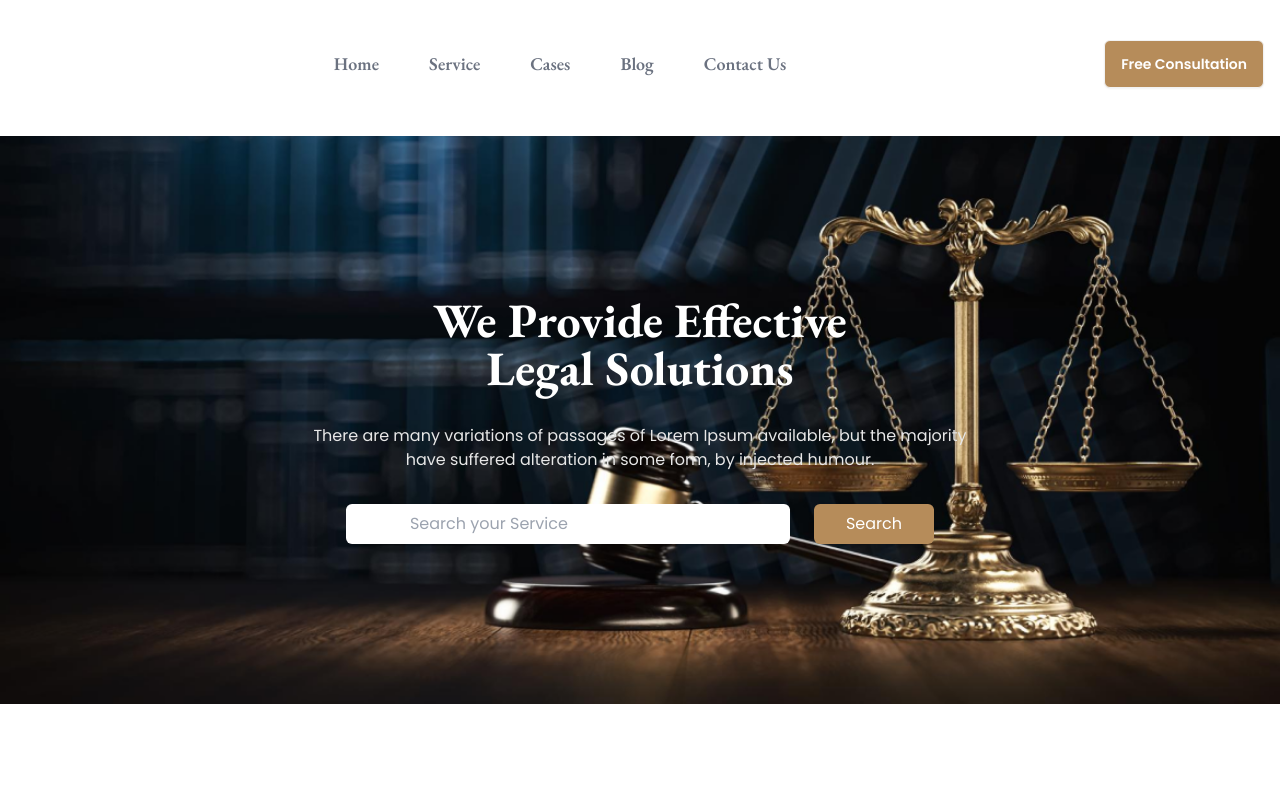
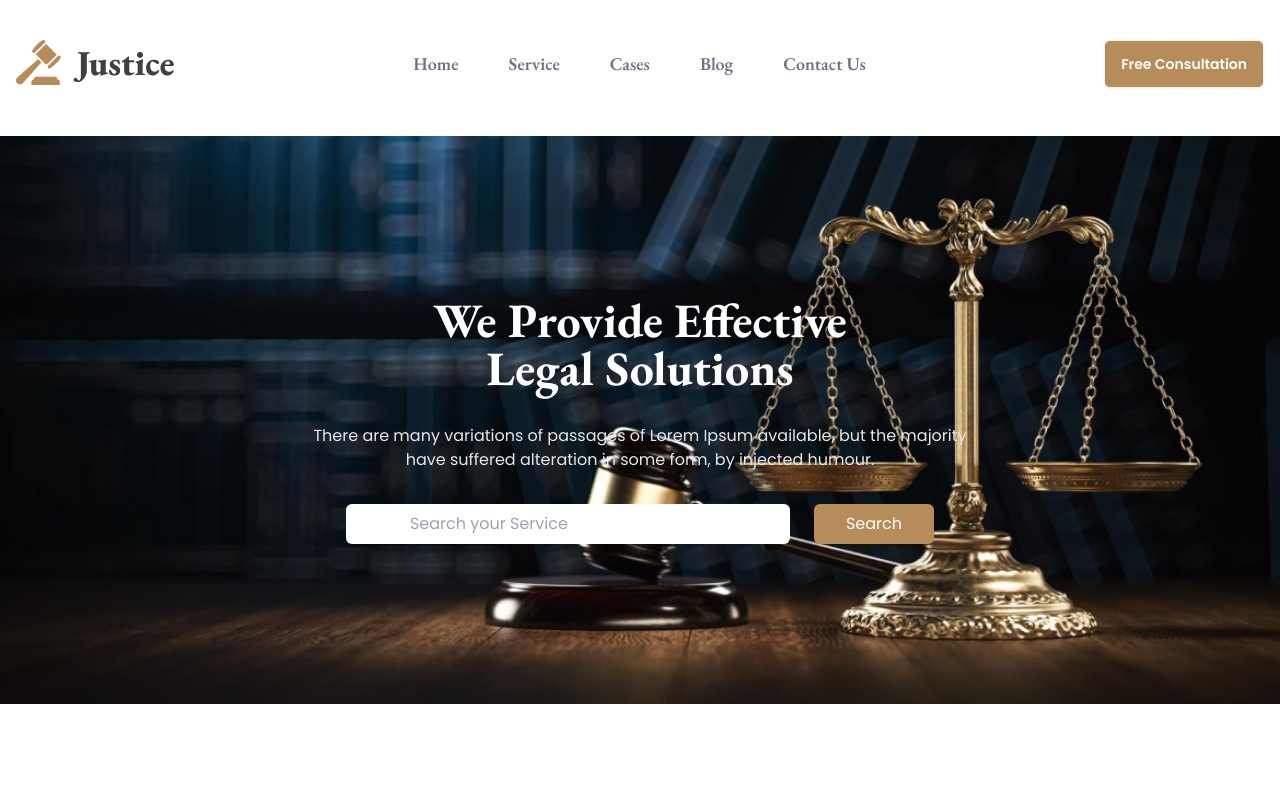
Before and after one commit to mitu058/legal-solution, a plain HTML site: page index.html in a window 1280 px wide. Shown: the top 797 px of the page. Drawn offline with nearby package versions, Linux system fonts and the light colour scheme; the site is published under a folder, as on GitHub Pages, so addresses that start at the root find nothing.

Commit message:
added navbar logo

```diff
--- a/index.html
+++ b/index.html
@@ -51,7 +51,7 @@
 
 <nav class="flex justify-between container mx-auto pt-10 px-4">
     <div>
-        <img src="/images/logo2.png" alt="">
+        <img src="./images/logo2.png" alt="">
     </div>
 
     <ul class="space-x-4 text-2xl font-semibold text-gray-500 lg:flex hidden ">
```
